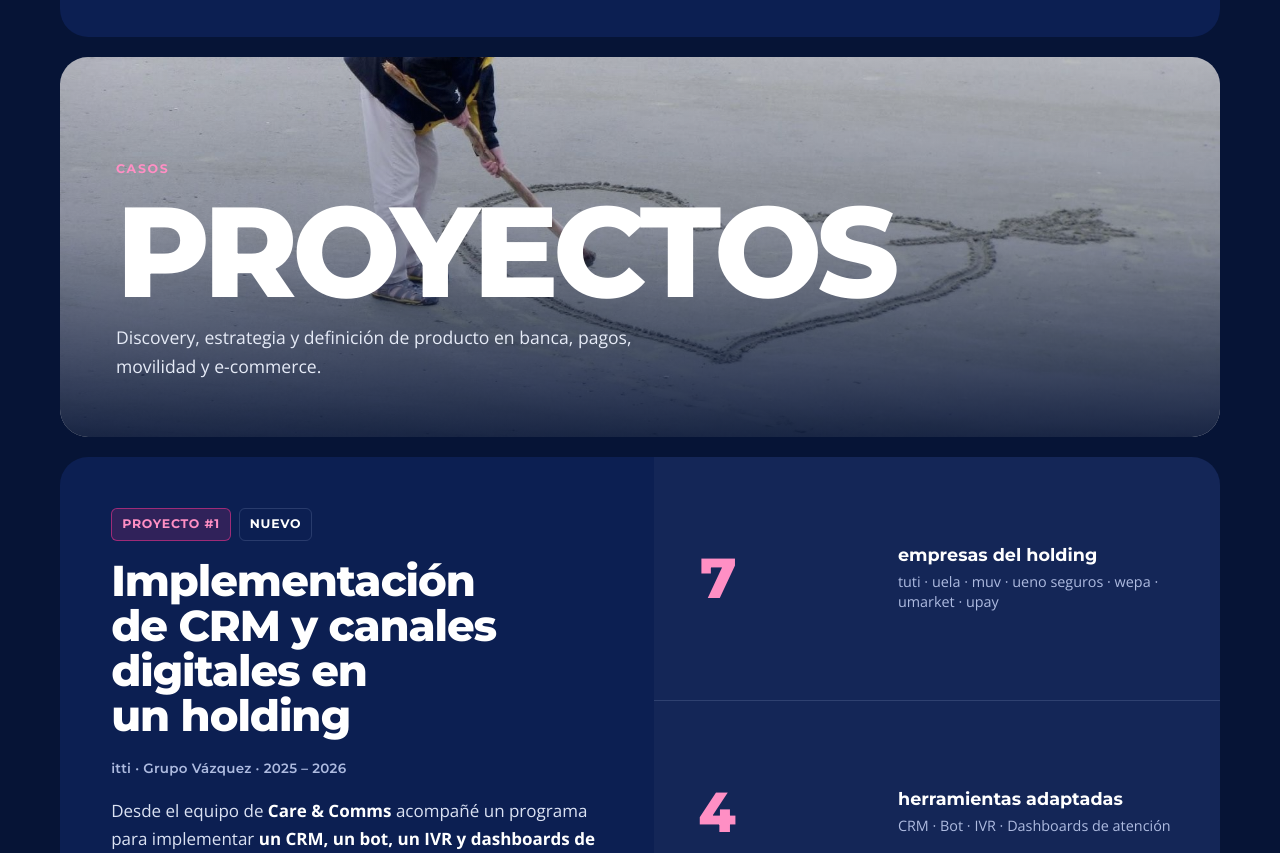
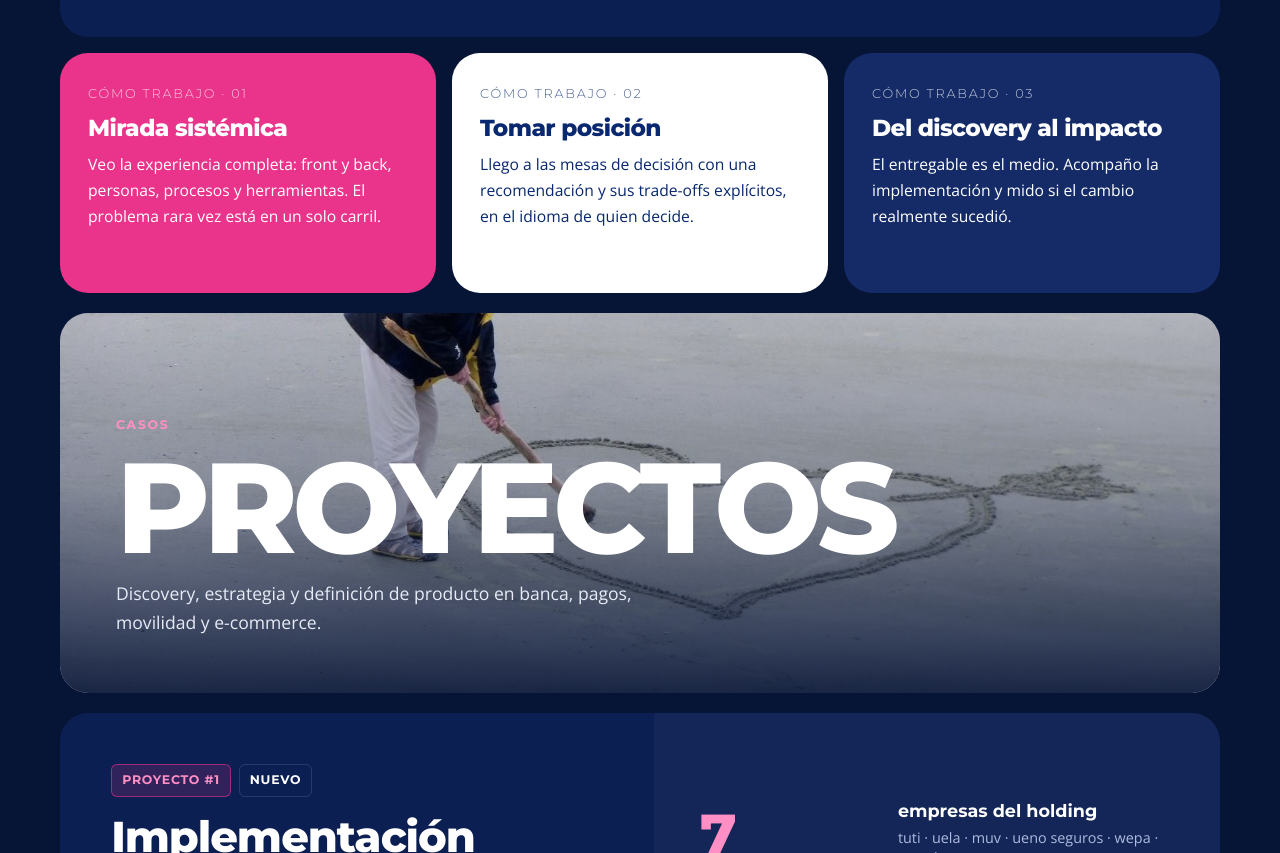
Before and after one commit to emilialodigiani/portfolio, a plain HTML site: page index.html in a window 1280 px wide. Shown: the part 1188-2041 px from the top of the page. Drawn offline with nearby package versions, Linux system fonts and the light colour scheme.

Commit message:
Home: suma Cómo trabajo debajo de la presentación
Co-Authored-By: Claude Opus 5.5 <noreply@anthropic.com>
Claude-Session: https://claude.ai/code/session_0154b3AFknc8xnA5S2t84Vmo

```diff
--- a/assets/css/styles.css
+++ b/assets/css/styles.css
@@ -488,3 +488,6 @@ body::before { content: ""; position: fixed; inset: 0 0 auto; height: env(safe-a
   .nav-inner { padding-left: 14px; }
   .nav-links a { padding: 8px 9px; }
 }
+
+/* "Cómo trabajo" en el home: va pegado a la tarjeta de presentación */
+.intro + .principles { margin-top: 16px; }
--- a/index.html
+++ b/index.html
@@ -52,6 +52,23 @@
           <span class="pill pill--magenta">Hola, soy Ema 👋</span>
           <p>Me apasiona entender (o tratar de) los ecosistemas humanos: cómo funciona un sistema, quiénes lo sostienen, con qué herramientas y cómo se relacionan.</p>
           <a class="btn" href="sobre-mi.html">Más sobre mí <span class="arrow">→</span></a>
+        </div>
+      </div>
+      <div class="principles">
+        <div class="principle">
+          <span class="n">CÓMO TRABAJO · 01</span>
+          <h3>Mirada sistémica</h3>
+          <p>Veo la experiencia completa: front y back, personas, procesos y herramientas. El problema rara vez está en un solo carril.</p>
+        </div>
+        <div class="principle">
+          <span class="n">CÓMO TRABAJO · 02</span>
+          <h3>Tomar posición</h3>
+          <p>Llego a las mesas de decisión con una recomendación y sus trade-offs explícitos, en el idioma de quien decide.</p>
+        </div>
+        <div class="principle">
+          <span class="n">CÓMO TRABAJO · 03</span>
+          <h3>Del discovery al impacto</h3>
+          <p>El entregable es el medio. Acompaño la implementación y mido si el cambio realmente sucedió.</p>
         </div>
       </div>
     </div>
```
